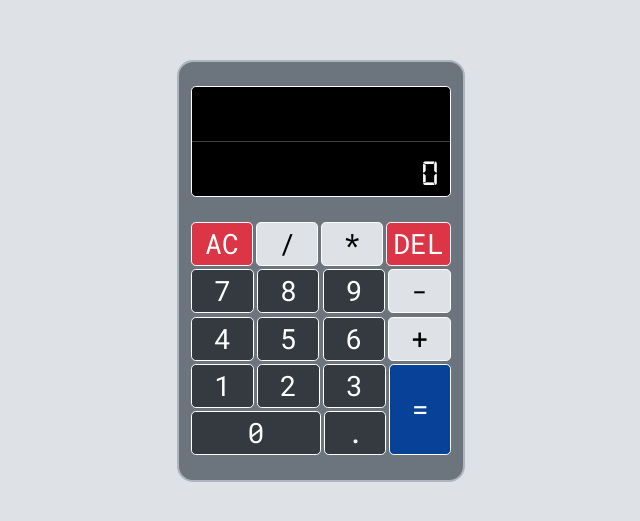
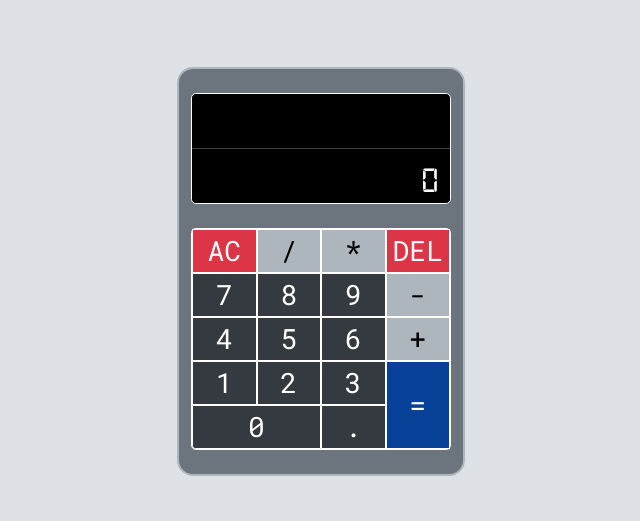
Before and after one commit to John-Yip-HK/javascript-calculator, a React (Create React App) app: page / in a window 1280 px wide. Shown: the part 129-650 px from the top of the page, without its empty margins (319-959 px from the left). Built offline with nearby package versions, Linux system fonts and the light colour scheme; a web font is replaced by a local one.

Commit message:
Removed margin between buttons

```diff
--- a/src/App.scss
+++ b/src/App.scss
@@ -16,6 +16,9 @@
 @import "~bootstrap/scss/functions";
 @import "~bootstrap/scss/variables";
 @import "~bootstrap/scss/mixins";
+
+$container-border-radius: 0.3rem;
+$keypad-border-inner-radius: 0.2rem;
 
 @mixin testBorder($border-radius: 0.5rem) {
   border: 1px solid white;
@@ -41,12 +44,30 @@
 body {
   font-family: "Roboto Mono", monospace;
   font-size: 28px;
+
+  background-color: $gray-300;
+  overflow: hidden;
+
+  /*
+  Stop highlighting text in keypad.
+
+  Credit: https://stackoverflow.com/questions/7018324/how-to-stop-highlighting-of-a-div-element-when-double-clicking */
+
+  /* If you want to implement it in very old browser-versions */
+  -webkit-user-select: none; /* Chrome/Safari */
+  -moz-user-select: none; /* Firefox */
+  -ms-user-select: none; /* IE10+ */
+
+  /* The rule below is not implemented in browsers yet */
+  -o-user-select: none;
+
+  /* The rule below is implemented in most browsers by now */
+  user-select: none;
 }
 
 #outer-container {
   display: flex;
   height: 100vh;
-  background-color: $gray-300;
   max-width: 100%;
 }
 
@@ -63,12 +84,9 @@ body {
     @include testMargin(1.5rem, 0);
   }
 
-  #display-container,
-  #keypad div[class*="col"] {
-    @include testBorder(0.3rem);
-  }
+  #display-container {
+    @include testBorder($container-border-radius);
 
-  #display-container {
     font-family: "Digital-7", monospace;
     font-size: 36px;
     text-align: right;
@@ -92,34 +110,15 @@ body {
     }
   }
 
-  #keypad {
+  #keypad-container {
+    @include testBorder($container-border-radius);
+
     width: 100%;
 
-    div {
-      /* Credit: https://stackoverflow.com/questions/7018324/how-to-stop-highlighting-of-a-div-element-when-double-clicking */
-      /* If you want to implement it in very old browser-versions */
-      -webkit-user-select: none; /* Chrome/Safari */
-      -moz-user-select: none; /* Firefox */
-      -ms-user-select: none; /* IE10+ */
-
-      /* The rule below is not implemented in browsers yet */
-      -o-user-select: none;
-
-      /* The rule below is implemented in most browsers by now */
-      user-select: none;
-
     [class*="col"] {
-        @include testMargin(0.1rem, 0.1rem);
+      @include testBorder(0);
       background-color: $gray-800;
       text-align: center;
-
-        &:first-of-type {
-          margin-left: 0;
-        }
-
-        &:last-of-type {
-          margin-right: 0;
-        }
 
       &.clickable {
         &:hover {
@@ -146,12 +145,15 @@ body {
     }
 
     .nested-row {
-        @include testMargin(0, 0.1rem);
       background-color: transparent;
+
+      & > [class*="row"]:last-child > [class*="col"]:first-child {
+        border-bottom-left-radius: $keypad-border-inner-radius;
+      }
     }
 
     .operand {
-        background-color: $gray-300;
+      background-color: $gray-500;
       color: $black;
     }
 
@@ -173,5 +175,18 @@ body {
       background-color: $blue-700;
     }
   }
+
+  #keypad > [class*="row"]:first-of-type {
+    [class*="col"]:first-child {
+      border-top-left-radius: $keypad-border-inner-radius;
+    }
+
+    [class*="col"]:last-child {
+      border-top-right-radius: $keypad-border-inner-radius;
     }
   }
+
+  #keypad > [class*="row"]:last-of-type > [class*="col"]:last-child {
+    border-bottom-right-radius: $keypad-border-inner-radius;
+  }
+}
--- a/src/components/KeypadComponent.js
+++ b/src/components/KeypadComponent.js
@@ -7,13 +7,19 @@ export default function Keypad(props) {
     props.updateDisplay(event.target.innerHTML);
 
   return (
-    <Row className="row-container" id="keypad-container">
-      <Container id="keypad">
+    <Row className="row-container">
+      <Container id="keypad-container">
         <Row>
-          <Col id="clear" className="clickable" onClick={keyPressCallback}>
+          <Col
+            xs={3}
+            id="clear"
+            className="clickable"
+            onClick={keyPressCallback}
+          >
             AC
           </Col>
           <Col
+            xs={3}
             id="divide"
             className="operand clickable"
             onClick={keyPressCallback}
@@ -21,6 +27,7 @@ export default function Keypad(props) {
             /
           </Col>
           <Col
+            xs={3}
             id="multiply"
             className="operand clickable"
             onClick={keyPressCallback}
```
Lines whose indentation alone changed are shown as unchanged.
